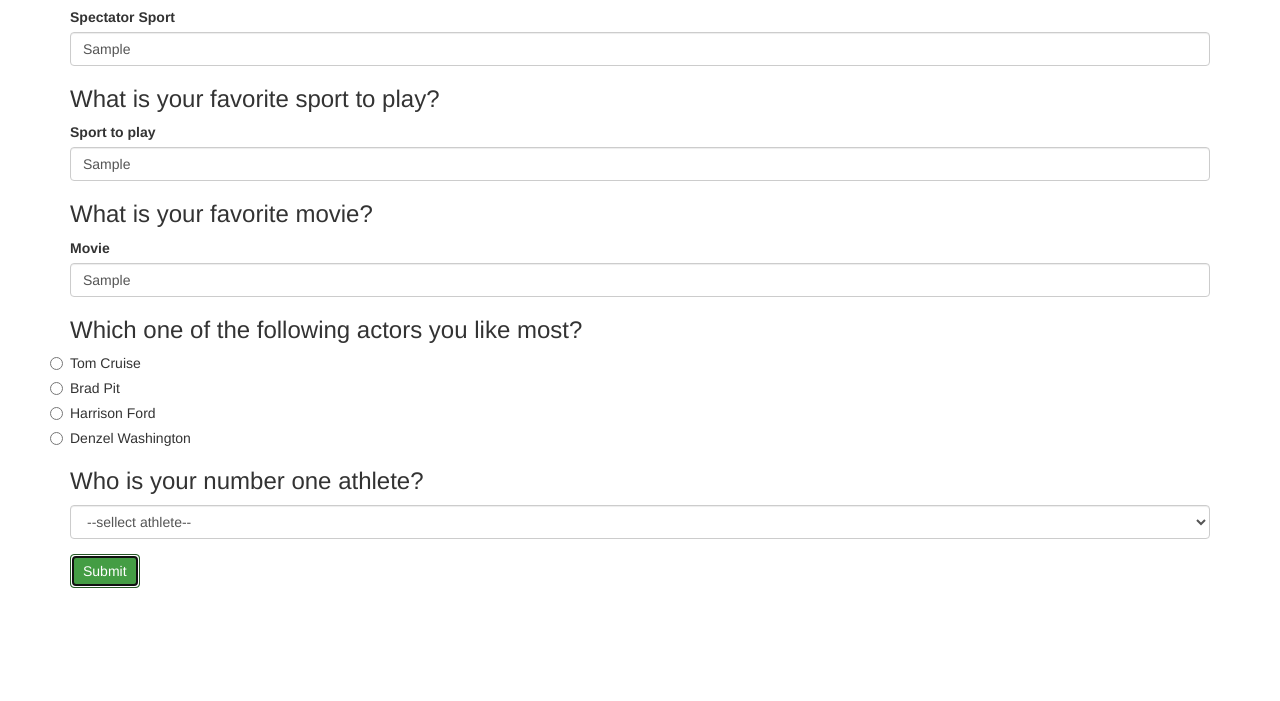
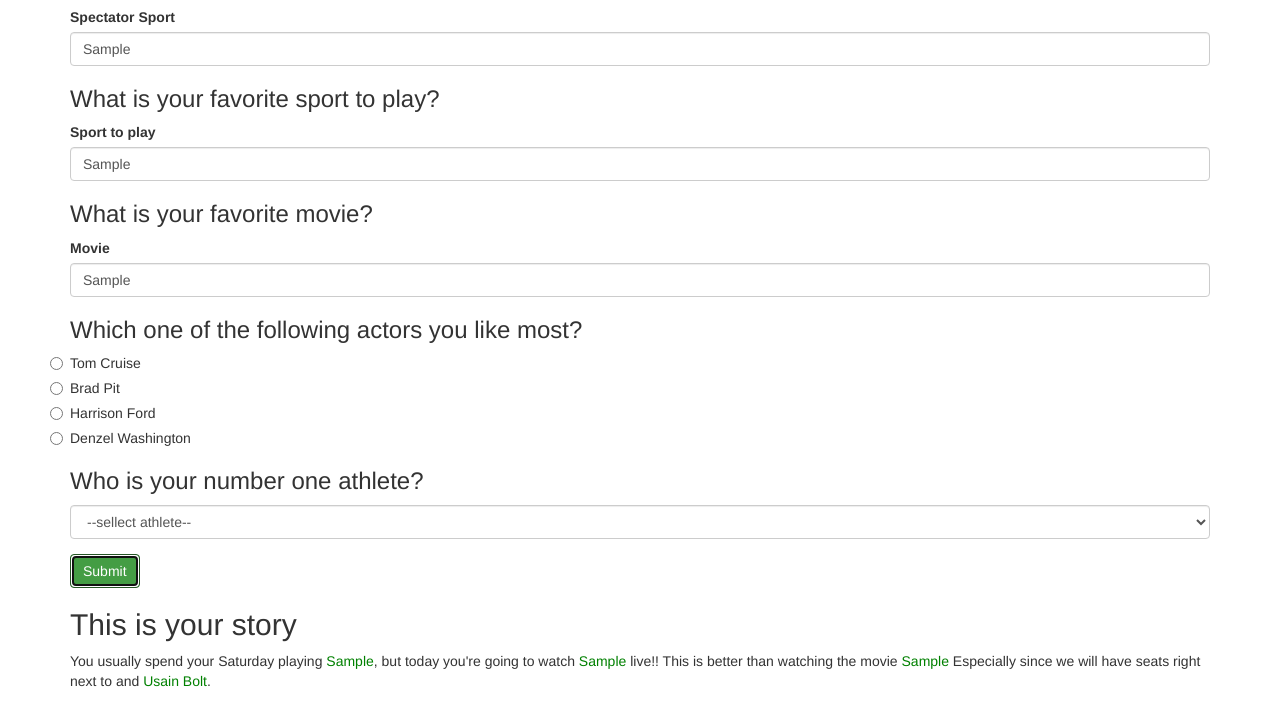
Before and after one commit to kayschulze/favorites, a plain HTML site: page index.html in a window 1280 px wide. Both pictures are taken after typing "Sample", "Sample", "Sample" into the empty fields and a click on the button "Submit". Shown: the part 109-810 px from the top of the page. Drawn offline with nearby package versions, Linux system fonts and the light colour scheme.

Commit message:
use push() method to populate the span element and add css rules.

```diff
--- a/css/styles.css
+++ b/css/styles.css
@@ -0,0 +1,3 @@
+span {
+  color: green;
+}
--- a/index.html
+++ b/index.html
@@ -69,6 +69,10 @@
       </form>
       <div class="favOutput">
       </div>
+
+      <div id="favoritesStory">
+        <h2>This is your story</h2>
+        <p>You usually spend your Saturday playing <span class="playSport"></span>, but today you're going to watch <span class="spectSport"></span> live!!  This is better than watching the movie <span class="favMovie"></span>  Especially since we will have seats right next to <span class="favActor"></span> and <span class="favAthlete"></span>.</p>
     </div>
   </body>
 </html>
--- a/js/scripts.js
+++ b/js/scripts.js
@@ -5,15 +5,8 @@ $(function() {
     var playSport = $("#sportPlay").val();
     var favMovie = $("#movie").val();
     var favActor = $("input:radio[name=actor]:checked").val();
-    //var favFood = $("input::checkbox").val();
     var favAthlete = $("#athlete").val();
 
-      // console.log(specSport);
-      // console.log(playSport);
-      // console.log(favMovie);
-      // console.log(favActor);
-      // console.log(favAthlete);
-debugger;
       var favoritesList = [];
       favoritesList.push(specSport);
       favoritesList.push(playSport);
@@ -21,6 +14,11 @@ debugger;
       favoritesList.push(favActor);
       favoritesList.push(favAthlete);
 
+      $(".playSport").text(favoritesList[0]);
+      $(".spectSport").text(favoritesList[1]);
+      $(".favMovie").text(favoritesList[2]);
+      $(".favActor").text(favoritesList[3]);
+      $(".favAthlete").text(favoritesList[4]);
 
 
       console.log(favoritesList);
```
